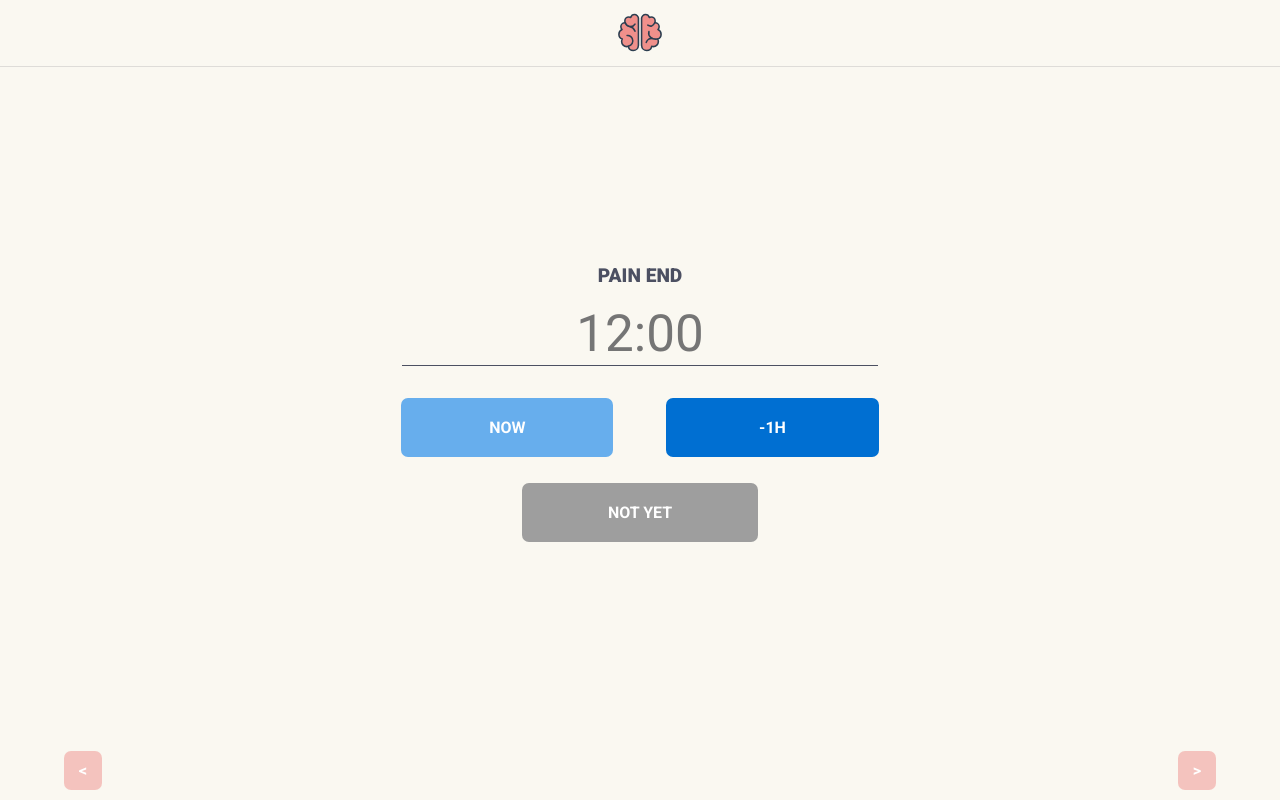
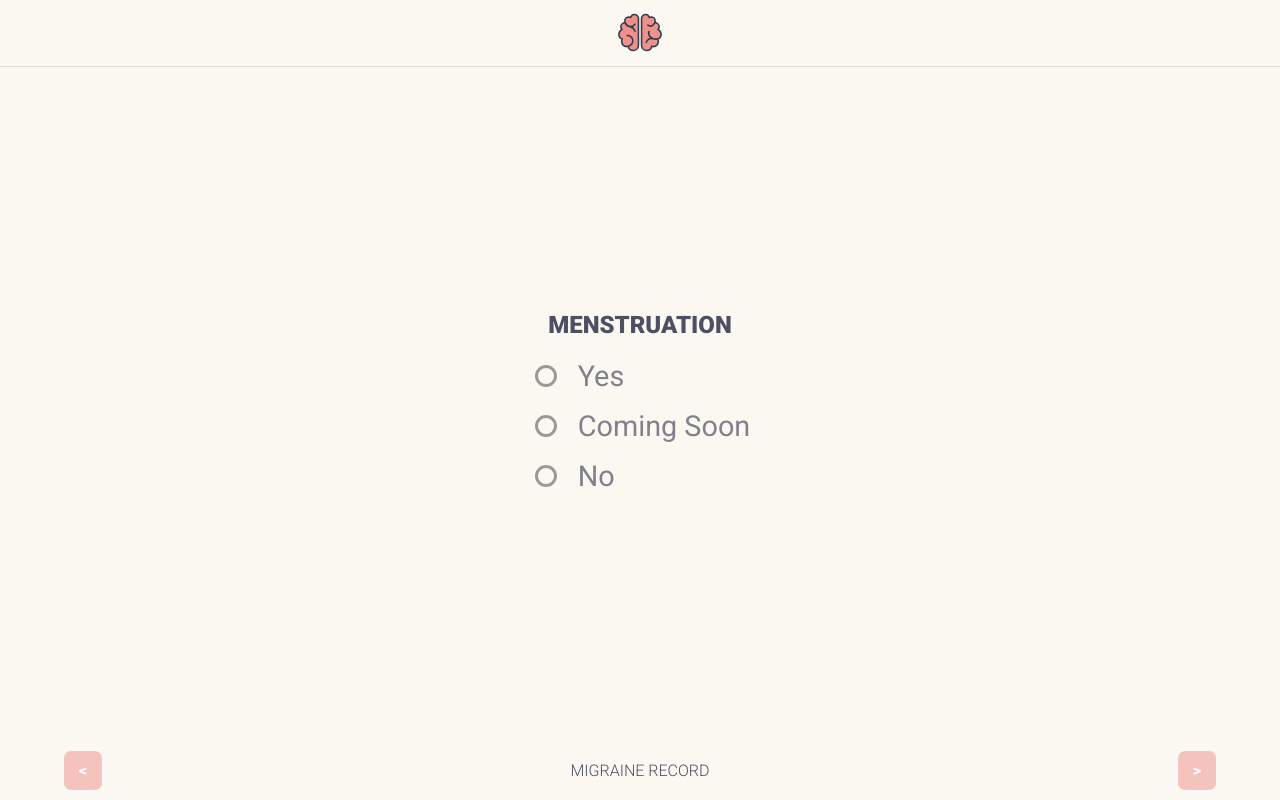
Before and after one commit to jagodarybacka/migraine-app, a React (Create React App) app: page / in a window 1280 px wide. Built offline with nearby package versions, Linux system fonts and the light colour scheme.

Commit message:
Radio Buttons

```diff
--- a/src/components/Clock.js
+++ /dev/null
@@ -1,22 +0,0 @@
-import React, {Component} from 'react';
-import styled from 'styled-components';
-
-
-const ClockInput = styled.input`
-  background-color: transparent;
-  border: none;
-  border-bottom: solid 1px #4c5062;
-  font-size: 3.2rem;
-  width: 80%; // 100% for type="time"
-  display: block;
-  text-align: center;
-`
-
-const Clock = () => {
-  return (
-      <ClockInput /*type="time"*/ placeholder="12:00"/>
-  );
-}
-
-
-export default Clock;
--- /dev/null
+++ b/src/components/DateTime.js
@@ -0,0 +1,28 @@
+import React, {Component} from 'react';
+import styled from 'styled-components';
+
+
+const Input = styled.input`
+  background-color: transparent;
+  border: none;
+  border-bottom: solid 1px #4c5062;
+  font-size: 3.2rem;
+  width: 80%; // 100% for type="time"
+  display: block;
+  text-align: center;
+`;
+const InputDate = Input.extend`
+  font-size: 1.8rem;
+  color: #4C5062;
+`
+
+const DateTime = (props) => {
+  const el = props.date ?
+        <InputDate type="date" placeholder="dd:mm:rr"/>
+        :
+        <Input type="time" placeholder="12:00"/>
+  return el;
+}
+
+
+export default DateTime;
--- /dev/null
+++ b/src/components/RadioButton.js
@@ -0,0 +1,47 @@
+import React, {Component} from 'react';
+import styled from 'styled-components';
+
+
+const RadioComponent = styled.div`
+  display: flex;
+  flex-direction: row;
+  align-items: center;
+  margin: ${props => props.small ? '0.7rem' : '1rem' };
+  label {
+    font-size: ${props => props.small ? '1.2rem' : '1.8rem' };
+    padding-left: ${props => props.small ? '0.5rem' : '1rem' };
+    opacity: 0.7;
+  }
+`
+const Radio = styled.input`
+  appearance: none;
+  border-radius: 50%;
+  width: ${props => props.small ? '1rem' : '1.4rem' };
+  height: ${props => props.small ? '1rem' : '1.4rem' };;
+  border: 3px solid #999;
+  margin: 0.3rem;
+  transition: 0.2s border ease-in;
+
+  &:hover,
+  &:focus,
+  &:active {
+    border: 8px solid #999;
+  }
+`
+
+const RadioButton = (props) => {
+  return (
+    <RadioComponent
+      small={props.small}>
+    <Radio  type="radio"
+            small={props.small}
+            id={props.name}
+            name={props.name}
+            value={props.value}/>
+    <label htmlFor={props.name}>{props.text}</label>
+    </RadioComponent>
+  )
+}
+
+
+export default RadioButton;
--- a/src/scenes/Form.js
+++ b/src/scenes/Form.js
@@ -4,15 +4,21 @@ import styled from 'styled-components';
 import Button from '../components/Button'
 import Header from '../components/Header';
 import Date from './form/Date';
+import SingleChoice from './form/SingleChoice';
 
 
 const RecordForm = styled.article`
   h2 {
     text-transform: uppercase;
-    font-size: 1.2rem;
     font-weight: 900;
+    text-align: center;
   }
 
+  p {
+    text-transform: uppercase;
+    font-size: 1rem;
+
+  }
 `
 
 const Buttons = styled.div `
@@ -21,6 +27,7 @@ const Buttons = styled.div `
   display: flex;
   width: 90%;
   justify-content: space-between;
+  align-items: center;
   > button {
     min-width: auto;
     font-size: 1rem;
@@ -36,10 +43,11 @@ const Form = () => {
     <RecordForm className="Form">
       <Header />
       <form>
-        <Date end/>
+        <SingleChoice title="menstruation"/>
       </form>
       <Buttons>
         <Button text="<"/>
+        <p> Migraine Record</p>
         <Button text=">"/>
       </Buttons>
     </RecordForm>
--- a/src/scenes/form/Date.js
+++ b/src/scenes/form/Date.js
@@ -2,7 +2,7 @@ import React, {Component} from 'react';
 import styled from 'styled-components';
 
 import Button from '../../components/Button'
-import Clock from '../../components/Clock'
+import DateTime from '../../components/DateTime'
 
 const Time = styled.section`
   display: flex;
@@ -27,8 +27,9 @@ const Buttons = styled.div `
 const Date = (props) => {
   return (
     <Time className="Date">
-      <h2>Pain {props.end ? 'End' : 'Start'}</h2>
-      <Clock />
+      <h2>Pain {props.end ? 'Ended' : 'Started'} at</h2>
+      <DateTime time/>
+      <DateTime date/>
       <Buttons>
         <Button text="Now"/>
         <Button text="-1h" primary/>
--- /dev/null
+++ b/src/scenes/form/SingleChoice.js
@@ -0,0 +1,22 @@
+import React, {Component} from 'react';
+import styled from 'styled-components';
+
+import RadioButton from '../../components/RadioButton'
+
+const Single = styled.section`
+`
+
+
+const SingleChoice = (props) => {
+  return (
+    <div>
+      <h2>{props.title}</h2>
+      <RadioButton text="Yes"/>
+      <RadioButton text="Coming Soon"/>
+      <RadioButton text="No"/>
+    </div>
+  );
+}
+
+
+export default SingleChoice;
```
